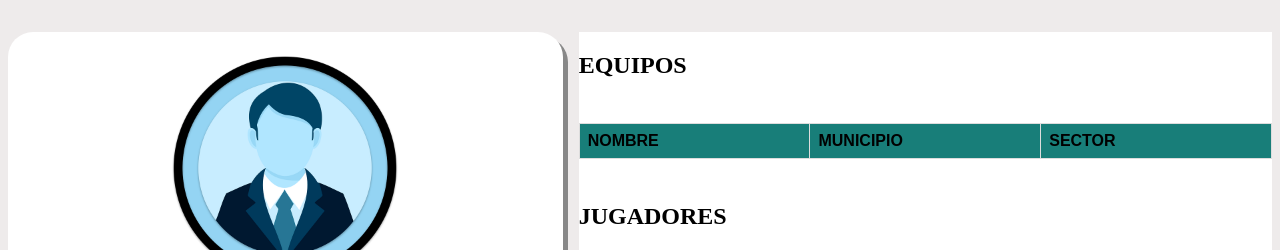
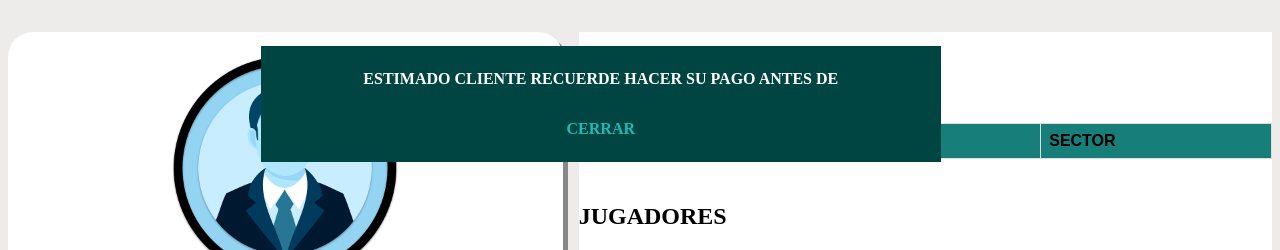
Before and after one commit to Graco-02/TeamManager, a PHP site: page /equipos/adsministracion_equipos_restringida.php in a window 1280 px wide. Shown: the part 222-472 px from the top of the page. Run offline with PHP 8.4, Linux system fonts and the light colour scheme; the visitor is signed in with stand-in values (Sample User, id 1); data comes from the database, SQL or seed files in the repository; lists and menus that the app fills with data are empty; some libraries are stand-ins or nearby versions.

Commit message:
comienso del mensaje oculto para cliente

```diff
--- a/equipos/adsministracion_equipos_restringida.php
+++ b/equipos/adsministracion_equipos_restringida.php
@@ -157,6 +157,9 @@
             </div>
         </main>
 
-
+     <div id="contenedor_mensajes" class="bloque_oculto">
+        <span id="mensaje">ESTIMADO CLIENTE RECUERDE HACER SU PAGO ANTES DE</span>
+        <section id="opciones" onclick="set_cerrar_mensaje_oculto();"> cerrar </section>
+     </div>
 </body>
 </html>
--- a/equipos/css/equipos.css
+++ b/equipos/css/equipos.css
@@ -22,9 +22,37 @@ body{
     grid-template-rows: 0.1fr 1fr;
     gap: 2rem;
     text-transform: uppercase;
+    position: relative;
    /* font-family: "Gothan ultra italic";*/
 }
 
+.bloque_oculto{
+    position: absolute;
+    width: 50%;
+    top: 25%;
+    left: 20%;
+    padding: 1.5rem;
+    background-color: var(--color_primario_d);
+    font-weight: 700;
+    text-transform: uppercase;
+    text-align: center;
+    color: var(--color_teciario_d);
+    display: none;
+}
+
+#contenedor_mensajes{
+    display: flex;
+    flex-direction: column;
+    gap: 2rem;
+}
+
+#mensaje{
+    color: white;
+}
+
+.ocultar_mensaje{
+    display: none;
+}
 
 .main_contenido{
     display: grid;
--- a/equipos/js/equipos.js
+++ b/equipos/js/equipos.js
@@ -7,7 +7,6 @@ let evento_seleccionado=0;
 let usuario_logeado_js='';
 let regant_global='';
 let regnew_global='';
-
 
 function set_insertar(){
     var equipo_name                  = document.getElementById("equipo_name").value;
@@ -351,3 +350,13 @@ function set_insertar_accion(usuario,accion_modulo,modulo,regant,regnew){
         location.reload();
  });
 }
+
+
+function set_cerrar_mensaje_oculto(){
+    var caja = document.getElementById("contenedor_mensajes");
+    if (caja.style.display === "none") {
+        caja.style.display = "block";
+    } else {
+        caja.style.display = "none";
+    }
+}
```
